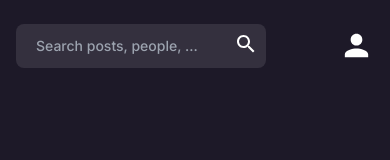
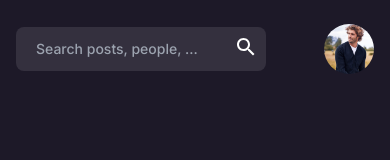
Before and after one commit to surajjayraman/beacon, a Next.js app: page / in a window 390 px wide. Shown: the top 160 px of the page. Built offline with nearby package versions, Linux system fonts and the light colour scheme.

Commit message:
Update TopBar mobile responsive

```diff
--- a/components/layout/MainContainer.jsx
+++ b/components/layout/MainContainer.jsx
@@ -1,7 +1,9 @@
 import React from "react";
 import TopBar from "./TopBar";
+import { pageTitles } from "@constants";
 
-const MainContainer = () => {
+const MainContainer = ({ children }) => {
+  // Get the current url path
   return (
     <section className="flex flex-col flex-1 max-w-3xl 2xl:max-w-5xl px-4 md:px-10 lg:px-4 xl:px-20">
       <TopBar />
--- a/components/layout/TopBar.jsx
+++ b/components/layout/TopBar.jsx
@@ -3,11 +3,15 @@
 import { UserButton } from "@clerk/nextjs";
 import { dark } from "@clerk/themes";
 import { Add, Person, Search } from "@mui/icons-material";
+import Image from "next/image";
 import Link from "next/link";
+import { useRouter } from "next/navigation";
 import { useState } from "react";
 
 const TopBar = () => {
-  const [ search, setSearch ] = useState("");
+  const [search, setSearch] = useState("");
+
+  const router = useRouter();
   return (
     <div className="flex justify-between items-center mt-6">
       <div className="relative">
@@ -16,24 +20,28 @@ const TopBar = () => {
           className="search-bar"
           placeholder="Search posts, people, ..."
           value={search}
-          onChange={e => setSearch(e.target.value)}
+          onChange={(e) => setSearch(e.target.value)}
         />
-        <Search
-          className="search-icon"
-          // onClick={() => router.push(`/search/posts/${search}`)}
-        />
+        <Search className="search-icon" onClick={() => {}} />
       </div>
 
       <button
         className="create-post-btn"
-        // onClick={() => router.push("/create-post")}
+        onClick={() => router.push("/create-post")}
       >
         <Add /> <p>Create A Post</p>
       </button>
 
       <div className="flex gap-4 md:hidden">
-        <Link href="">
-          <Person sx={{ fontSize: "35px", color: "white" }} />
+        <Link href="/">
+          {/* <Person sx={{ fontSize: "35px", color: "white" }} /> */}
+          <Image
+            src="/assets/Andrew.jpg"
+            alt="profile-photo"
+            width={50}
+            height={50}
+            className="rounded-full md:hidden"
+          />
         </Link>
 
         <UserButton
```
